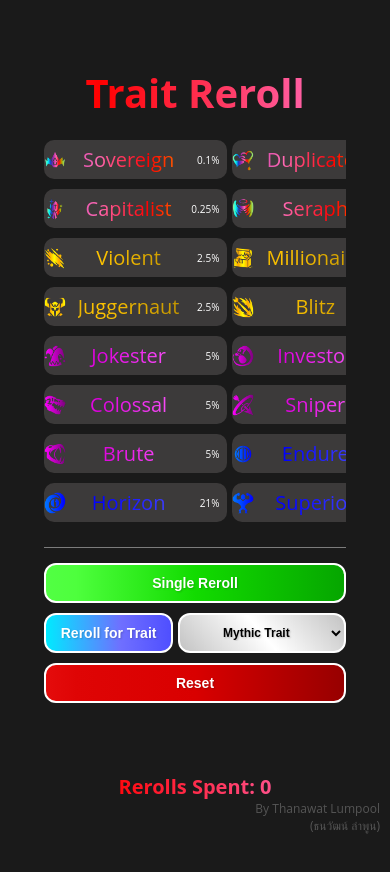
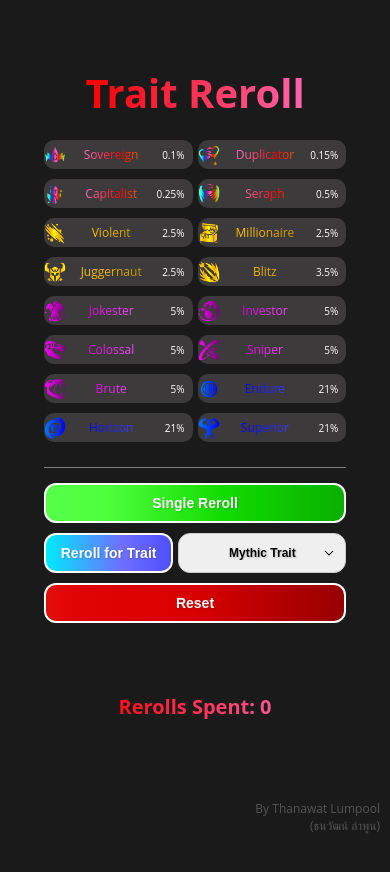
Before and after one commit to Ilainaa/arx-reroll-summon, a Next.js app: page /reroll in a window 390 px wide. Shown: the top 872 px of the page. Built offline with nearby package versions, Linux system fonts and the light colour scheme.

Commit message:
Only reroll(4.2)

```diff
--- a/app/reroll/page.js
+++ b/app/reroll/page.js
@@ -296,7 +296,6 @@ export default function Page() {
                 className='animated-select'
                 value={selectedTraitForReroll}
                 onChange={(e) => setSelectedTraitForReroll(e.target.value)}
-                style={{ padding: '10px 10px', width: '90px', minWidth: '100px', flexGrow: 1, textAlign: 'center' }}
                 disabled={isRerolling} // ปิดใช้งาน select เมื่อกำลังสุ่ม
               >
                 <option value="Mythic Trait">Mythic Trait</option>
--- a/app/reroll/reroll.css
+++ b/app/reroll/reroll.css
@@ -214,7 +214,7 @@
   transition: all 0.4s ease;
   text-shadow: 1px 1px 2px rgba(0, 0, 0, 0.2);
   background-size: 200% 100%;
-  background-position: 50% 0%;
+  background-position: 40% 0%;
 }
 
 .animated-button-single:hover {
@@ -275,24 +275,29 @@
 }
 
 .animated-select {
-  border: 2px solid #ffffff;
-  border-radius: 12px;
+  -webkit-appearance: none;
+  appearance: none;
+  padding: 10px;
+  min-width: 100px;
+  padding-right: 35px; /* เพิ่ม padding ด้านขวาให้เพียงพอสำหรับลูกศร */
+  height: 40px;
+  flex-grow: 1;
+  text-align: center;
+  border: 1px solid #ccc; /* ตัวอย่าง */
+  border-radius: 12px;    /* ตัวอย่าง */
   /* ไล่สีพื้นหลังแทน background-color ธรรมดา */
-  background-image: linear-gradient(50deg,
-    rgb(117, 117, 117) 0%,
-    rgb(189, 189, 189) 20%,
-    rgb(255, 255, 255) 50%,
-    rgb(189, 189, 189) 80%,
-    rgb(152, 152, 152) 100%);
+  background-image:
+    url("/picture/arrow_down.svg"); /* ไอคอนลูกศรเริ่มต้น */
   font-size: 14px;
   font-weight: bold;
   color: rgb(0, 0, 0); /* สีข้อความเป็นขาว */
-  padding: 10px 20px;
   cursor: pointer;
   transition: all 0.4s ease;
   text-shadow: 1px 1px 2px rgba(0, 0, 0, 0.2);
-  background-size: 200% 100%;
-  background-position: 50% 0%;
+  /* กำหนดคุณสมบัติสำหรับ background ของลูกศร */
+  background-repeat: no-repeat;
+  background-position: right 10px center; /* ตำแหน่งลูกศร */
+  background-size: auto 1em; /* ขนาดลูกศร (สูง 1em, กว้าง auto) */
 }
 
 .animated-select option {
@@ -302,8 +307,18 @@
 }
 
 .animated-select:hover {
-  font-size: 18px;
-  background-position: 100% 0%; /* ขยับไล่สีเล็กน้อยเพื่อเพิ่ม effect ตอน hover */
+  font-size: 16px;
+  /* ไม่จำเป็นต้องกำหนด background-position ใหม่ หากลูกศรไม่เปลี่ยนแปลงตำแหน่งเมื่อ hover */
+}
+
+.animated-select:focus {
+  font-size: 16px; /* อาจจะเหมือน :hover หรือกำหนดต่างกันได้ */
+  /* เปลี่ยนไอคอนลูกศรเมื่อ focus */
+  background-image: url("/picture/arrow_up.svg"); /* ไอคอนลูกศรเมื่อ focus */
+  /* คุณสมบัติ background สำหรับลูกศรในสถานะ focus (เหมือนสถานะปกติ) */
+  background-repeat: no-repeat;
+  background-position: right 10px center;
+  background-size: auto 1em;
 }
 
 /*///////////////////////////////////////*/
@@ -571,7 +586,7 @@ body {
   .boxtTrait_item {
     height: auto; /* ให้ความสูงปรับตามเนื้อหา */
     min-height: 0; /* ยกเลิก min-height อื่นที่อาจจะใหญ่กว่า */
-    font-size: 20px; /* ลดขนาดฟอนต์ */
+    font-size: 12px; /* ลดขนาดฟอนต์ */
     padding: 6px 8px; /* ลด padding */
   }
   .Trait_logo {
@@ -630,6 +645,12 @@ body {
   .Trait_logo {
     height: 26px; /* ลดขนาดโลโก้ */
   }
+  .percentage{
+    min-width: 40px;
+    text-align: right;
+    font-size: 10px;
+    color: #ffffff;
+  }
 
 
   .historybox_traits {
@@ -663,11 +684,18 @@ body {
   .boxtTrait_item {
     height: auto; /* ให้ความสูงปรับตามเนื้อหา */
     min-height: 0; /* ยกเลิก min-height อื่น */
-    font-size: 14px; /* ลดขนาดฟอนต์อีก */
+    font-size: 12px; /* ลดขนาดฟอนต์อีก */
     padding: 4px 6px; /* ลด padding อีก */
   }
   .Trait_logo {
     height: 22px; /* ลดขนาดโลโก้อีก */
+  }
+
+  .percentage{
+    min-width: 40px;
+    text-align: right;
+    font-size: 10px;
+    color: #ffffff;
   }
 
 
```
Also changed, not shown: public/picture/arrow_down.svg (added), public/picture/arrow_up.svg (added).
